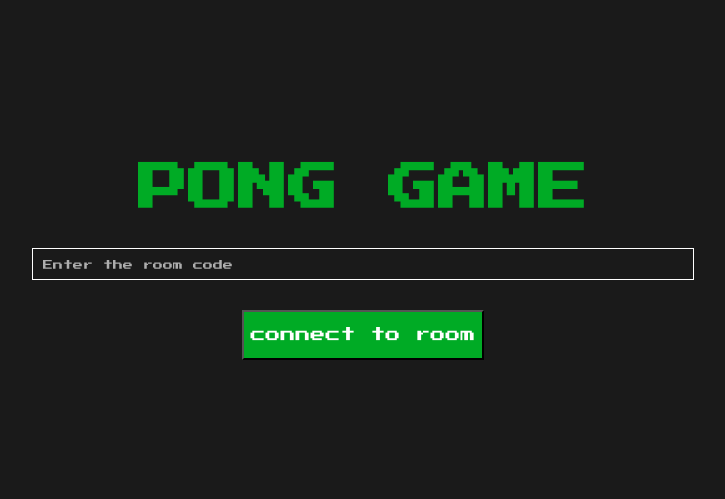
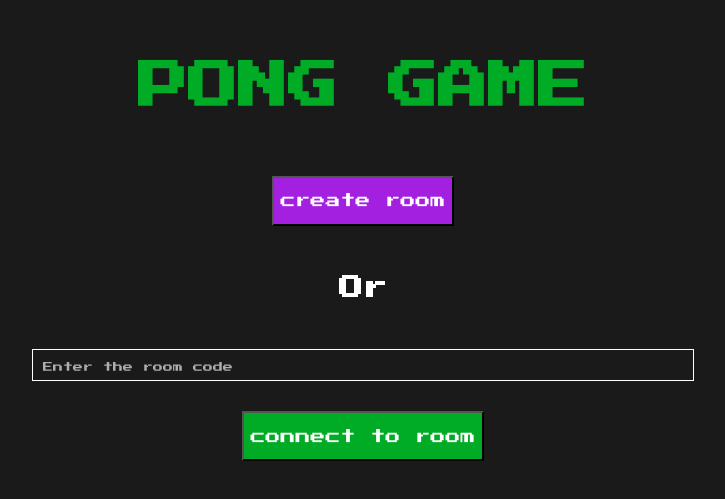
Before and after one commit to limbo123/test-pong-game, a React (Create React App) app: page / in a window 1280 px wide. Shown: the part 155-654 px from the top of the page, without its empty margins (277-1002 px from the left). Built offline with nearby package versions, Linux system fonts and the light colour scheme; the HTML template or start-up script is replaced by a standard one.

Commit message:
change creating and joining room logic

```diff
--- a/src/App.module.css
+++ b/src/App.module.css
@@ -18,6 +18,10 @@
     background: #b81a1a;
 }
 
+.purpleBtn {
+    background: #a420e1;
+}
+
 .startingForm {
     width: 100%;
     height: 100vh;
@@ -31,6 +35,11 @@
 .logo {
     color: #00ab25;
     font-size: 50px;
+}
+
+.orButton {
+    color: #fff;
+    padding: 30px 0;
 }
 
 .startingForm input {
@@ -78,6 +87,10 @@
     margin-bottom: 20px;
 }
 
+.joinCode span {
+    font-size: 16px;
+}
+
 .waitingTxt {
     font-family: 'Press Start 2P', cursive;
     font-size: 15px;
--- a/src/App.tsx
+++ b/src/App.tsx
@@ -16,6 +16,7 @@ const App: FC = () => {
   const [messages, setMessages] = useState<string[]>([]);
   const [isTwoPlayers, setIsTwoPlayers] = useState<boolean>(false);
   const [error, setError] = useState<string>("");
+  const [roomId, setRoomId] = useState<string>("");
 
   const resetOnLeave = () => {
     setIsConnected(false);
@@ -28,7 +29,7 @@ const App: FC = () => {
     setIsTwoPlayers(false);
   };
 
-  const connect = () => {
+  const connect = (connectingType: string) => {
     if (isConnected) return;
 
     socket.current = new WebSocket("wss://limbo123-websocket-pong-game.herokuapp.com");
@@ -36,7 +37,7 @@ const App: FC = () => {
     socket.current.onopen = () => {
       console.log("open");
       const joinMessage = {
-        type: "join",
+        type: connectingType,
         roomId: room,
         newLocation: null,
       };
@@ -48,6 +49,7 @@ const App: FC = () => {
       switch (message.type) {
         case "role":
           setIsGuest(message.isGuest);
+          setRoomId(message.roomId);
           break;
         case "enter":
           setIsTwoPlayers(message.isTwoPlayers);
@@ -92,7 +94,7 @@ const App: FC = () => {
   const getReady = () => {
     const isReadyMessage = {
       type: "getReady",
-      roomId: room,
+      roomId: roomId,
       newLocation: null,
     };
     socket.current.send(JSON.stringify(isReadyMessage));
@@ -101,7 +103,7 @@ const App: FC = () => {
 
   const leaveRoom = () => {
     const leaveMessage = {
-      roomId: room,
+      roomId: roomId,
       newLocation: null,
       type: "leave",
     };
@@ -114,6 +116,15 @@ const App: FC = () => {
       {!isConnected ? (
         <div className={styles.startingForm}>
           <h1 className={styles.logo}>PONG GAME</h1>
+          <button
+            className={classNames(styles.button, styles.purpleBtn)}
+            onClick={() => connect("createRoom")}
+          >
+            create room
+          </button>
+
+          <h2 className={styles.orButton}>Or</h2>
+
           <input
             type="text"
             value={room}
@@ -122,7 +133,7 @@ const App: FC = () => {
           />
           <button
             className={classNames(styles.button, styles.greenBtn)}
-            onClick={connect}
+            onClick={() => connect("joinRoom")}
           >
             connect to room
           </button>
@@ -135,7 +146,7 @@ const App: FC = () => {
               return <div key={uuidv4()}>{msg}</div>;
             })}
           </div>
-          <h1 className={styles.joinCode}>Code to join your room: {room}</h1>
+          {!isGuest && <h1 className={styles.joinCode}>Code to join your room: {roomId}</h1>}
           <button
             onClick={leaveRoom}
             className={classNames(styles.button, styles.redBtn)}
@@ -161,7 +172,7 @@ const App: FC = () => {
             <GameArea
               score={score}
               isGuest={isGuest}
-              room={room}
+              room={roomId}
               socket={socket.current}
               isResetting={isResetting}
               cancelIsResetting={() => setIsResetting(false)}
```
Also changed, not shown: index.js (+20 -4 lines).
